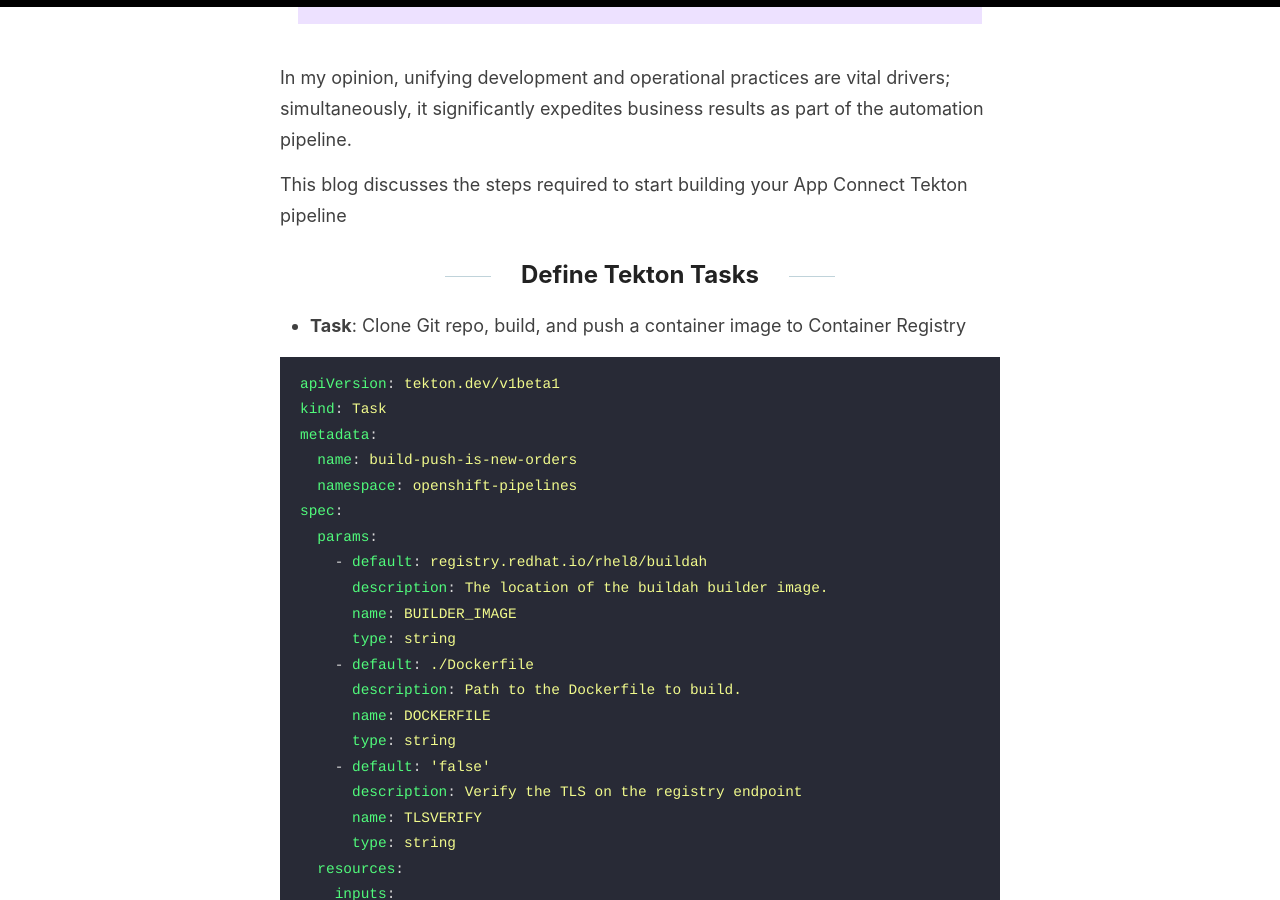
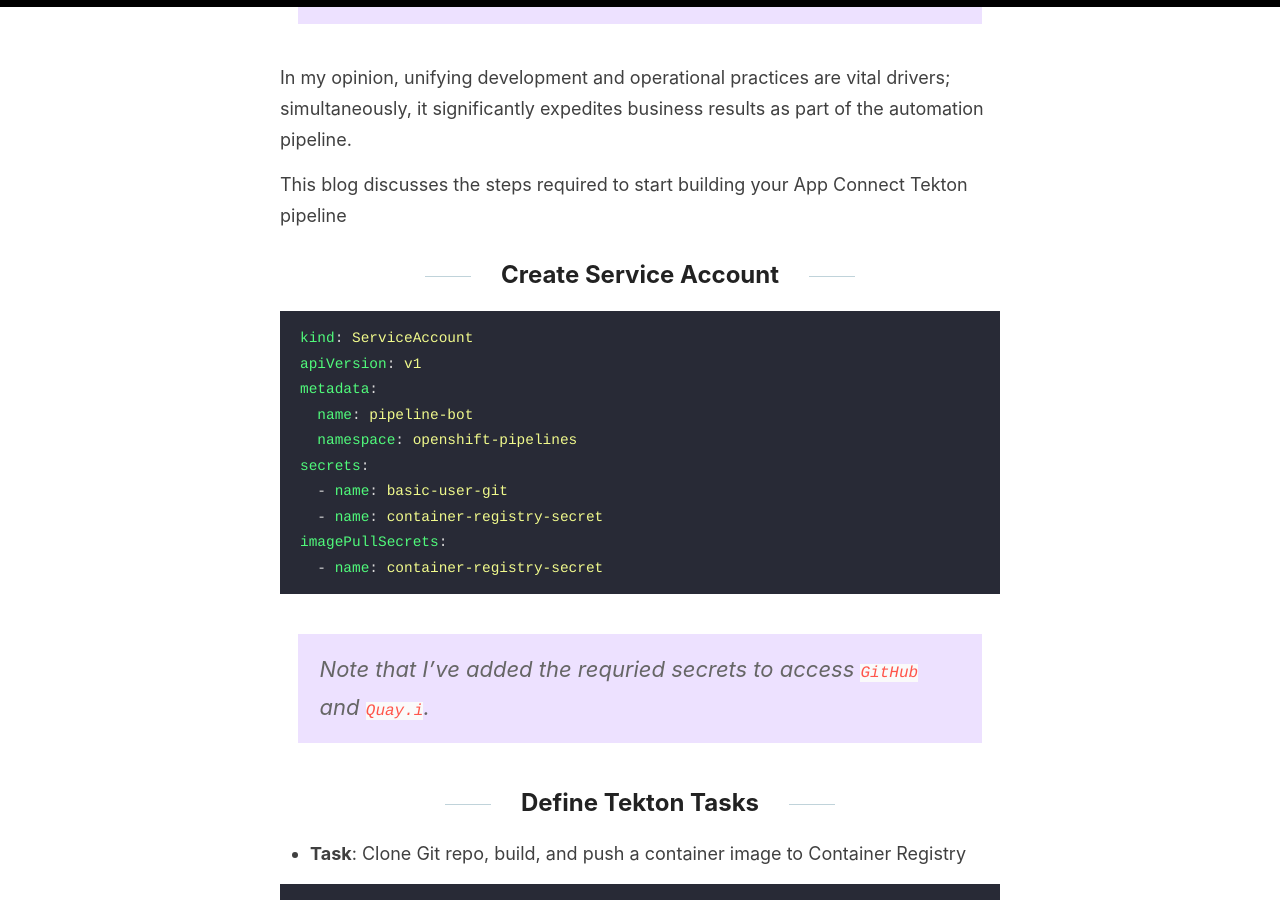
Before and after one commit to RashidAljohani/localhost, a Jekyll site: the page built from _posts/2022-03-07-integration-microservices-cicd-pipeline.md, in a window 1280 px wide and 900 px high, scrolled down 897 px. Built offline with Jekyll 4.4.1, drawn with Linux system fonts in a browser that asks for light colours; comment, search, counter and statistics services are not loaded; some of the changed text lies outside the part shown.

Commit message:
fix syntax

````diff
--- a/_posts/2022-03-07-integration-microservices-cicd-pipeline.md
+++ b/_posts/2022-03-07-integration-microservices-cicd-pipeline.md
@@ -17,6 +17,24 @@
 In my opinion, unifying development and operational practices are vital drivers; simultaneously, it significantly expedites business results as part of the automation pipeline.
 
 This blog discusses the steps required to start building your App Connect Tekton pipeline
+
+## Create Service Account
+
+```yaml
+kind: ServiceAccount
+apiVersion: v1
+metadata:
+  name: pipeline-bot
+  namespace: openshift-pipelines
+secrets:
+  - name: basic-user-git
+  - name: container-registry-secret
+imagePullSecrets:
+  - name: container-registry-secret
+```
+
+> Note that I've added the requried secrets to access `GitHub` and `Quay.i`.
+
 
 ## Define Tekton Tasks
 
@@ -276,4 +294,11 @@
 - secret
 ```
 
+* Add the custom `SecurityContextConstraints` to the `ServiceAccount`
+
+```bash
+$ oc adm policy add-scc-to-user custom-scc-tekton -z pipeline-bot -n openshift-pipelines
+```
+
+
 > Referance [Using pods in a privileged security context](https://docs.openshift.com/container-platform/4.8/cicd/pipelines/using-pods-in-a-privileged-security-context.html)
````
Also changed, not shown: other parts of _posts/2022-03-07-integration-microservices-cicd-pipeline.md (+1 -1 lines).
